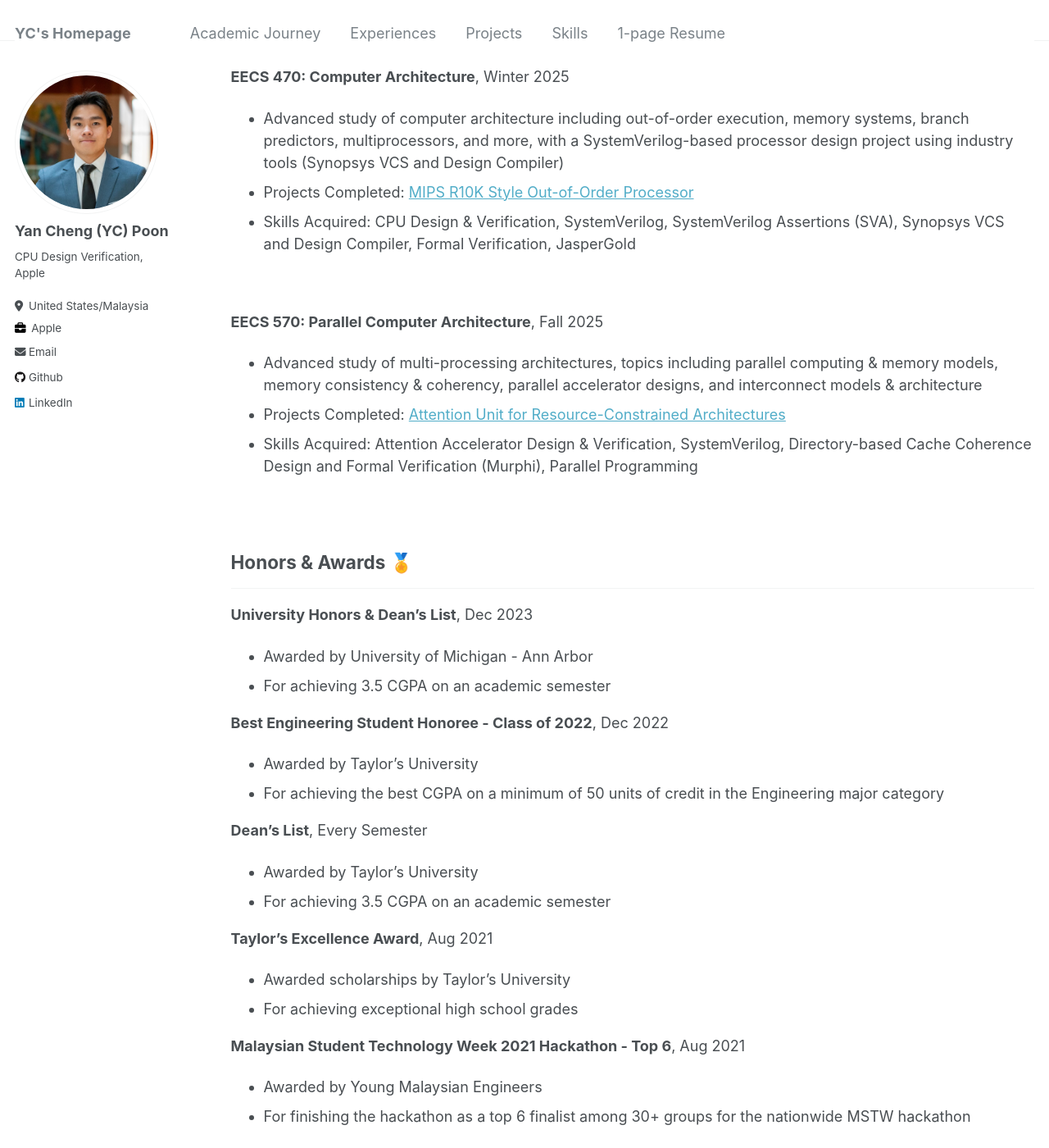
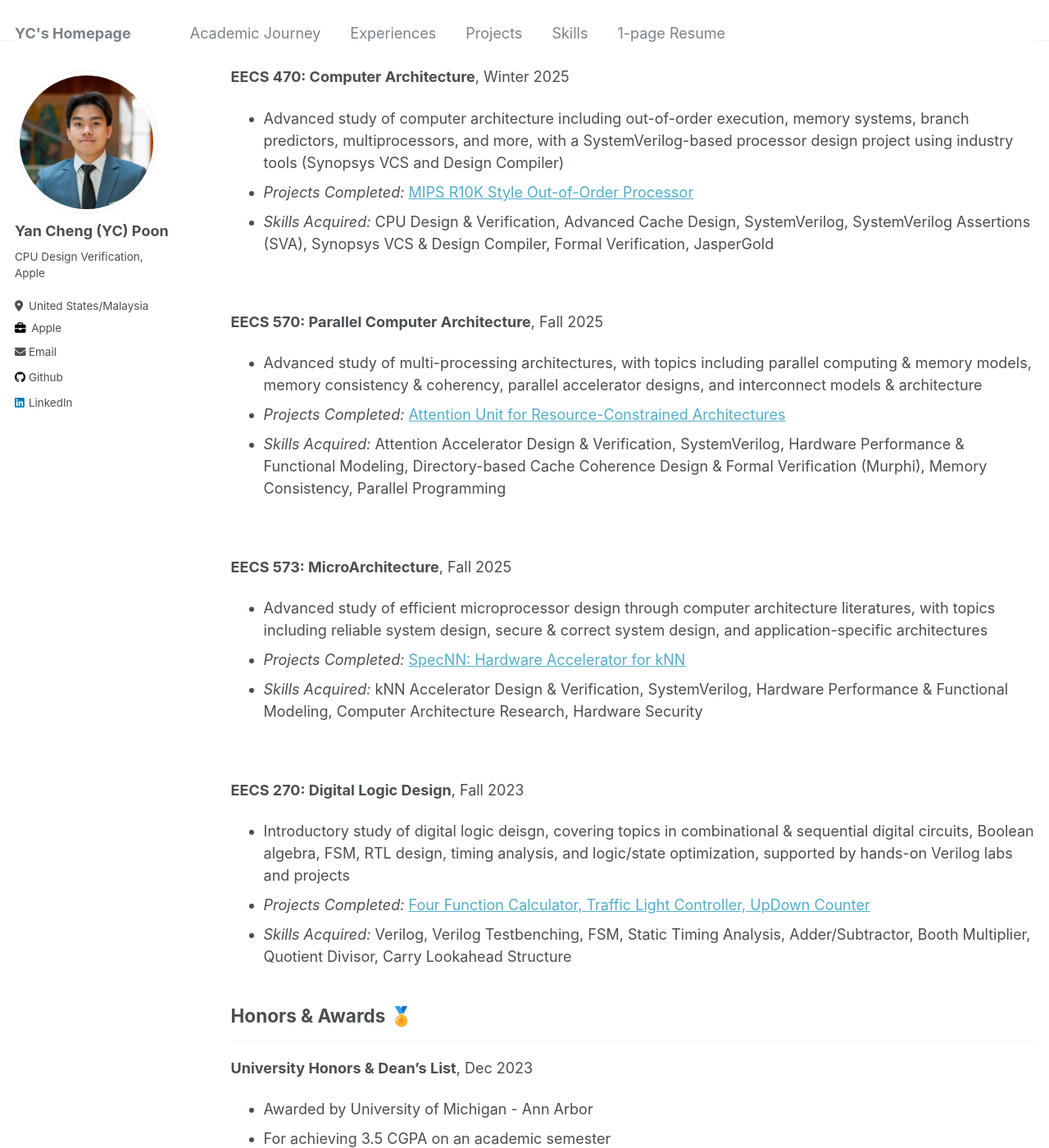
Before and after one commit to ycpoon/ycpoon.github.io, a Jekyll site: the page built from _pages/academicjourney.md, in a window 1280 px wide and 1400 px high, scrolled down 898 px. Shown: the whole window at 82% size. Built offline with Jekyll 4.4.1, drawn with Linux system fonts in a browser that asks for light colours.

Commit message:
some prog

```diff
--- a/_pages/academicjourney.md
+++ b/_pages/academicjourney.md
@@ -40,19 +40,32 @@ redirect_from:
 
 **EECS 470: Computer Architecture**, Winter 2025
 - Advanced study of computer architecture including out-of-order execution, memory systems, branch predictors, multiprocessors, and more, with a SystemVerilog-based processor design project using industry tools (Synopsys VCS and Design Compiler)
-- Projects Completed: [MIPS R10K Style Out-of-Order Processor](/collegeprojects/#mips-r10k-style-out-of-order-processor-eecs-470)
-- Skills Acquired: CPU Design & Verification, SystemVerilog, SystemVerilog Assertions (SVA), Synopsys VCS and Design Compiler, Formal Verification, JasperGold
+- *Projects Completed:* [MIPS R10K Style Out-of-Order Processor](/collegeprojects/#mips-r10k-style-out-of-order-processor-eecs-470)
+- *Skills Acquired:* CPU Design & Verification, Advanced Cache Design, SystemVerilog, SystemVerilog Assertions (SVA), Synopsys VCS & Design Compiler, Formal Verification, JasperGold
 
 &nbsp;
 &nbsp;
 
 **EECS 570: Parallel Computer Architecture**, Fall 2025
-- Advanced study of multi-processing architectures, topics including parallel computing & memory models, memory consistency & coherency, parallel accelerator designs, and interconnect models & architecture
-- Projects Completed: [Attention Unit for Resource-Constrained Architectures](/collegeprojects/#attention-unit-for-resource-constrained-architectures-eecs-570)
-- Skills Acquired: Attention Accelerator Design & Verification, SystemVerilog, Directory-based Cache Coherence Design and Formal Verification (Murphi), Parallel Programming
+- Advanced study of multi-processing architectures, with topics including parallel computing & memory models, memory consistency & coherency, parallel accelerator designs, and interconnect models & architecture
+- *Projects Completed:* [Attention Unit for Resource-Constrained Architectures](/collegeprojects/#attention-unit-for-resource-constrained-architectures-eecs-570)
+- *Skills Acquired:* Attention Accelerator Design & Verification, SystemVerilog, Hardware Performance & Functional Modeling, Directory-based Cache Coherence Design & Formal Verification (Murphi), Memory Consistency, Parallel Programming
 
 &nbsp;
 &nbsp;
+
+**EECS 573: MicroArchitecture**, Fall 2025
+- Advanced study of efficient microprocessor design through computer architecture literatures, with topics including reliable system design, secure & correct system design, and application-specific architectures
+- *Projects Completed:* [SpecNN: Hardware Accelerator for kNN](/collegeprojects/#specnn-hardware-accelerator-for-knn-eecs-573)
+- *Skills Acquired:* kNN Accelerator Design & Verification, SystemVerilog, Hardware Performance & Functional Modeling, Computer Architecture Research, Hardware Security
+
+&nbsp;
+&nbsp;
+
+**EECS 270: Digital Logic Design**, Fall 2023
+- Introductory study of digital logic deisgn, covering topics in combinational & sequential digital circuits, Boolean algebra, FSM, RTL design, timing analysis, and logic/state optimization, supported by hands-on Verilog labs and projects
+- *Projects Completed:* [Four Function Calculator, Traffic Light Controller, UpDown Counter](/collegeprojects/#four-function-calculator-traffic-light-controller-updown-counter-eecs-270)
+- *Skills Acquired:* Verilog, Verilog Testbenching, FSM, Static Timing Analysis, Adder/Subtractor, Booth Multiplier, Quotient Divisor, Carry Lookahead Structure
 
 ## Honors & Awards 🏅
 
```
